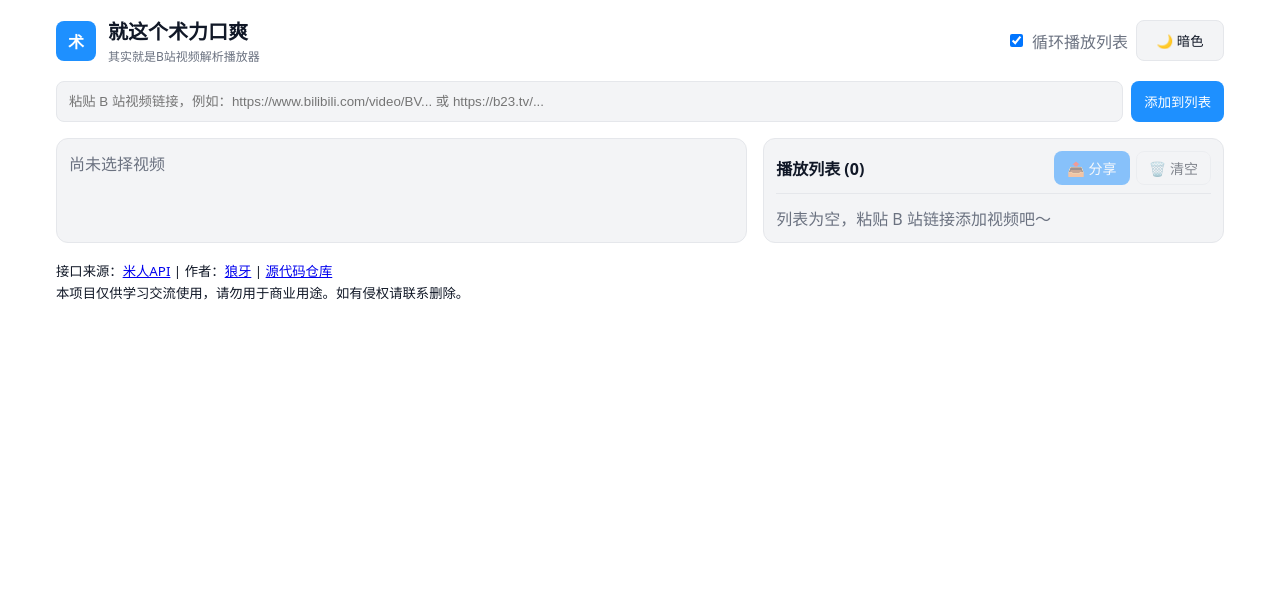
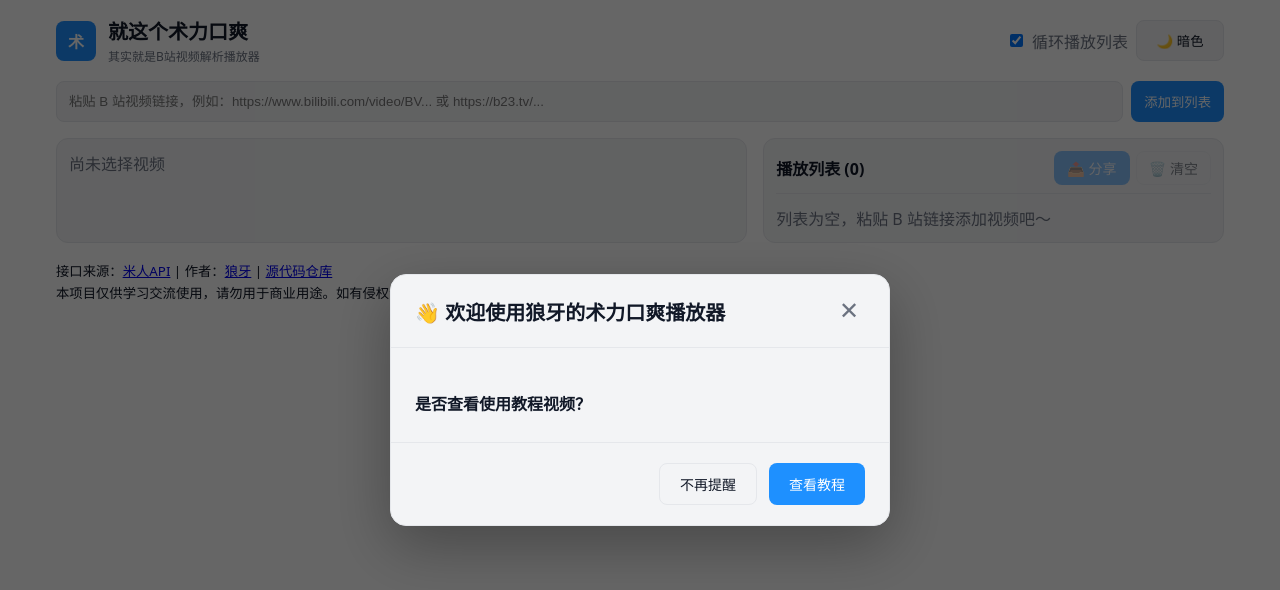
Before and after one commit to LangYa466/shulikouplayer, a React (Vite) app: page / in a window 1280 px wide. Shown: the top 590 px of the page. Built offline with nearby package versions, Linux system fonts and the light colour scheme.

Commit message:
Add tutorial modal to guide users on first visit

```diff
--- a/src/App.jsx
+++ b/src/App.jsx
@@ -2,6 +2,7 @@ import React, { useEffect, useMemo, useState } from 'react'
 import ThemeToggle from './components/ThemeToggle.jsx'
 import Playlist from './components/Playlist.jsx'
 import Player from './components/Player.jsx'
+import TutorialModal from './components/TutorialModal.jsx'
 import { parseBilibili } from './lib/api.js'
 import { useLocalStorage } from './hooks/useLocalStorage.js'
 
@@ -50,10 +51,24 @@ export default function App() {
   const [adding, setAdding] = useState(false)
   const [error, setError] = useState('')
   const [shareMessage, setShareMessage] = useState('')
+  // 教程弹窗状态
+  const [showTutorial, setShowTutorial] = useState(false)
+  const [dontShowTutorial, setDontShowTutorial] = useLocalStorage('slks-dont-show-tutorial', false)
 
   useEffect(() => {
     document.documentElement.setAttribute('data-theme', theme)
   }, [theme])
+
+  // 首次访问时显示教程弹窗
+  useEffect(() => {
+    if (!dontShowTutorial) {
+      // 延迟显示，让页面先加载完成
+      const timer = setTimeout(() => {
+        setShowTutorial(true)
+      }, 500)
+      return () => clearTimeout(timer)
+    }
+  }, [dontShowTutorial])
 
   // 页面加载时检查 URL 中的分享数据
   useEffect(() => {
@@ -368,8 +383,27 @@ export default function App() {
     }
   }
 
+  // 处理教程弹窗关闭
+  function handleCloseTutorial() {
+    setShowTutorial(false)
+  }
+
+  // 处理"不再提醒"
+  function handleDontShowAgain() {
+    setDontShowTutorial(true)
+    setShowTutorial(false)
+  }
+
   return (
     <div className="app">
+      {/* 教程弹窗 */}
+      {showTutorial && (
+        <TutorialModal
+          onClose={handleCloseTutorial}
+          onDontShowAgain={handleDontShowAgain}
+        />
+      )}
+
       <header className="app-header">
         <div className="brand">
           <span className="logo">术</span>
--- /dev/null
+++ b/src/components/TutorialModal.jsx
@@ -0,0 +1,34 @@
+import React from 'react'
+
+export default function TutorialModal({ onClose, onDontShowAgain }) {
+  const tutorialUrl = 'https://www.bilibili.com/video/BV1PMWCzgEHD/?share_source=copy_web&vd_source=ad5c653a9ada7582a26378dc7293e43a'
+
+  const handleViewTutorial = () => {
+    window.open(tutorialUrl, '_blank')
+    onClose()
+  }
+
+  return (
+    <div className="modal-overlay" onClick={onClose}>
+      <div className="modal-content" onClick={(e) => e.stopPropagation()}>
+        <div className="modal-header">
+          <h2>👋 欢迎使用狼牙的术力口爽播放器</h2>
+          <button className="modal-close" onClick={onClose}>✕</button>
+        </div>
+
+        <div className="modal-body">
+          <p className="tutorial-question">是否查看使用教程视频？</p>
+        </div>
+
+        <div className="modal-footer">
+          <button className="btn-secondary" onClick={onDontShowAgain}>
+            不再提醒
+          </button>
+          <button className="btn-primary" onClick={handleViewTutorial}>
+            查看教程
+          </button>
+        </div>
+      </div>
+    </div>
+  )
+}
--- a/src/styles.css
+++ b/src/styles.css
@@ -78,3 +78,180 @@ button:disabled { opacity: 0.5; cursor: not-allowed; }
 .playlist .ops { display: flex; gap: 6px; }
 
 .footer { color: var(--muted); text-align: center; }
+
+/* 教程弹窗样式 */
+.modal-overlay {
+  position: fixed;
+  top: 0;
+  left: 0;
+  right: 0;
+  bottom: 0;
+  background: rgba(0, 0, 0, 0.6);
+  display: flex;
+  align-items: center;
+  justify-content: center;
+  z-index: 1000;
+  padding: 20px;
+  animation: fadeIn 0.3s ease;
+}
+
+@keyframes fadeIn {
+  from { opacity: 0; }
+  to { opacity: 1; }
+}
+
+.modal-content {
+  background: var(--card);
+  border: 1px solid var(--border);
+  border-radius: 16px;
+  max-width: 500px;
+  width: 100%;
+  box-shadow: 0 20px 60px rgba(0, 0, 0, 0.3);
+  animation: slideUp 0.3s ease;
+}
+
+@keyframes slideUp {
+  from {
+    opacity: 0;
+    transform: translateY(20px);
+  }
+  to {
+    opacity: 1;
+    transform: translateY(0);
+  }
+}
+
+.modal-header {
+  display: flex;
+  align-items: center;
+  justify-content: space-between;
+  padding: 20px 24px;
+  border-bottom: 1px solid var(--border);
+}
+
+.modal-header h2 {
+  margin: 0;
+  font-size: 20px;
+  color: var(--text);
+}
+
+.modal-close {
+  background: none;
+  border: none;
+  font-size: 24px;
+  color: var(--muted);
+  cursor: pointer;
+  padding: 0;
+  width: 32px;
+  height: 32px;
+  display: flex;
+  align-items: center;
+  justify-content: center;
+  border-radius: 6px;
+  transition: all 0.2s;
+}
+
+.modal-close:hover {
+  background: var(--border);
+  color: var(--text);
+}
+
+.modal-body {
+  padding: 24px;
+}
+
+.modal-body p {
+  margin: 0 0 16px;
+  color: var(--text);
+  line-height: 1.6;
+}
+
+.modal-body ul {
+  margin: 0 0 20px;
+  padding-left: 24px;
+  color: var(--text);
+}
+
+.modal-body li {
+  margin-bottom: 10px;
+  line-height: 1.6;
+}
+
+.tutorial-question {
+  font-weight: 600;
+  font-size: 16px;
+  margin-top: 20px !important;
+  margin-bottom: 0 !important;
+  color: var(--primary);
+}
+
+.modal-footer {
+  display: flex;
+  gap: 12px;
+  padding: 20px 24px;
+  border-top: 1px solid var(--border);
+  justify-content: flex-end;
+}
+
+.btn-primary {
+  background: var(--primary);
+  color: white;
+  border: none;
+  padding: 10px 20px;
+  border-radius: 8px;
+  font-size: 14px;
+  font-weight: 500;
+  cursor: pointer;
+  transition: all 0.2s;
+}
+
+.btn-primary:hover {
+  opacity: 0.9;
+  transform: translateY(-1px);
+}
+
+.btn-secondary {
+  background: var(--card);
+  color: var(--text);
+  border: 1px solid var(--border);
+  padding: 10px 20px;
+  border-radius: 8px;
+  font-size: 14px;
+  font-weight: 500;
+  cursor: pointer;
+  transition: all 0.2s;
+}
+
+.btn-secondary:hover {
+  background: var(--border);
+}
+
+.btn-text {
+  background: none;
+  color: var(--muted);
+  border: none;
+  padding: 10px 20px;
+  border-radius: 8px;
+  font-size: 14px;
+  cursor: pointer;
+  transition: all 0.2s;
+}
+
+.btn-text:hover {
+  color: var(--text);
+  background: var(--border);
+}
+
+@media (max-width: 600px) {
+  .modal-content {
+    max-width: 100%;
+  }
+
+  .modal-footer {
+    flex-direction: column;
+  }
+
+  .modal-footer button {
+    width: 100%;
+  }
+}
```
